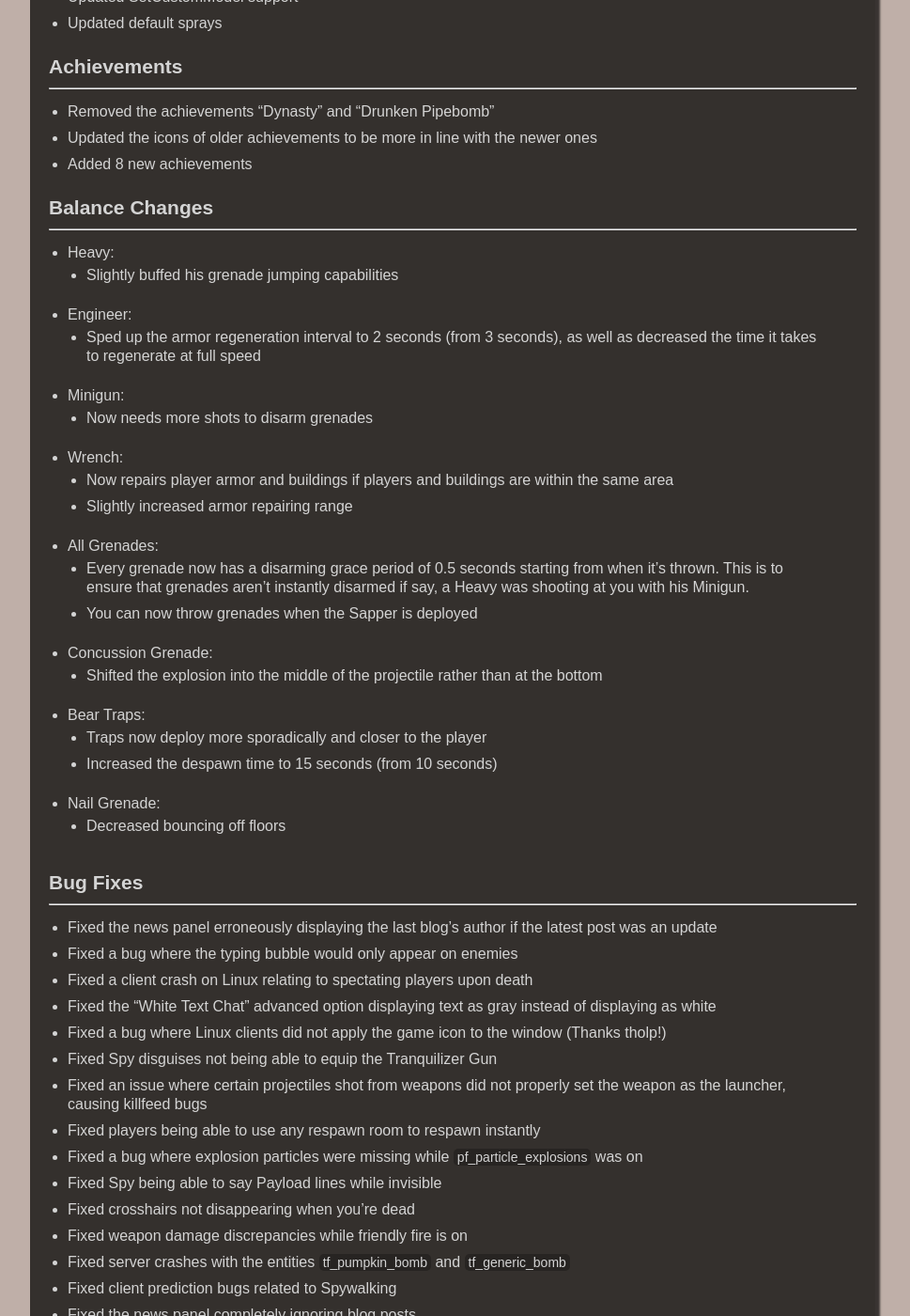
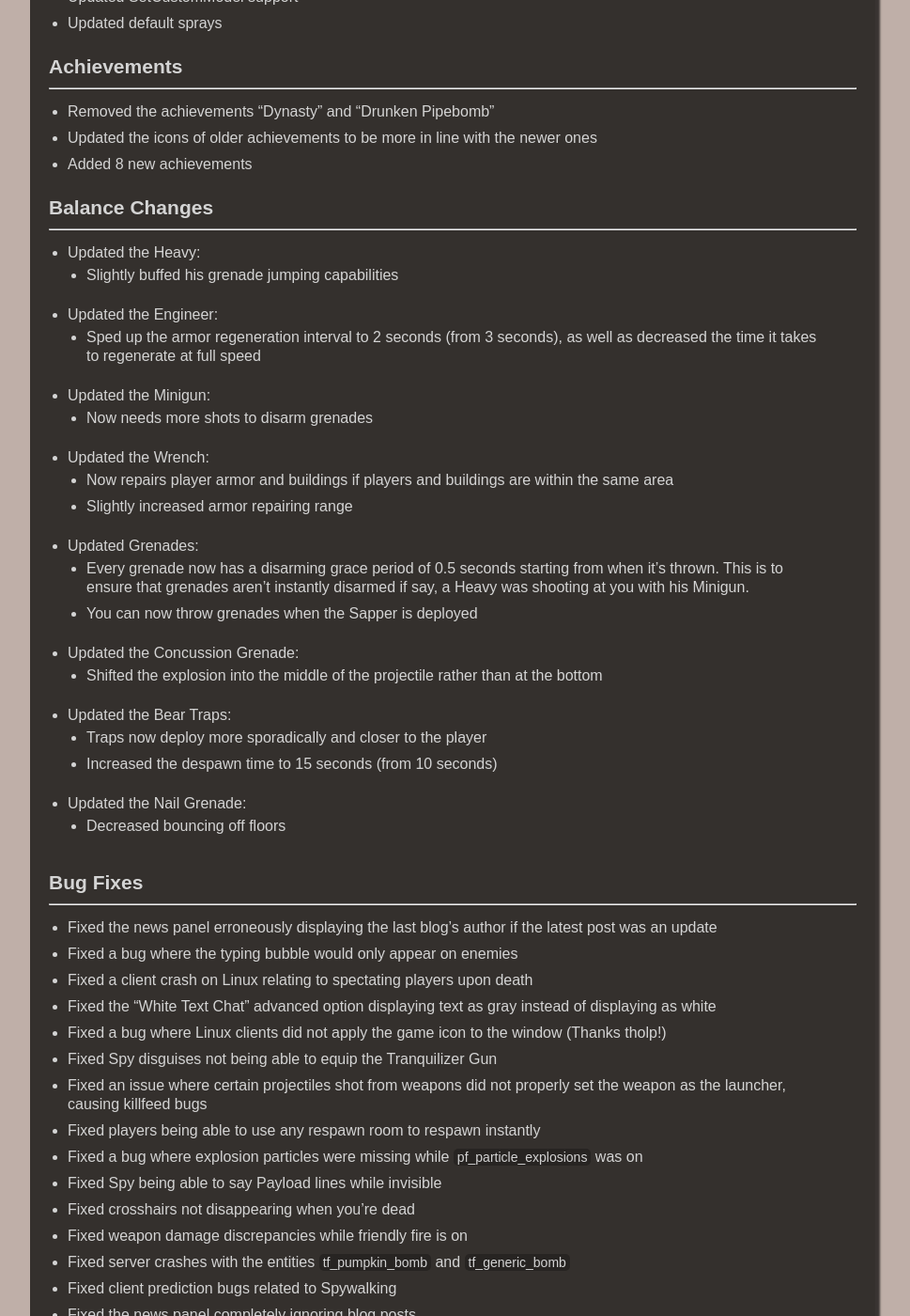
Before and after one commit to Pre-Fortress-2/PF2-Website, a Jekyll site: the page built from _posts/updates/2025-07-25-update-074.md, in a window 1280 px wide and 1400 px high, scrolled down 1175 px. Shown: the whole window at 94% size, without its empty margins (158-1127 px from the left). Built offline with Jekyll 4.4.1, drawn with Linux system fonts in a browser that asks for light colours.

Commit message:
chore: updated balance notes to say Updated X

```diff
--- a/_posts/updates/2025-07-25-update-074.md
+++ b/_posts/updates/2025-07-25-update-074.md
@@ -42,24 +42,24 @@ excerpt: "Updates to the current version of Pre Fortress 2. Including..."
 
 ## Balance Changes
 ---
-- Heavy:
+- Updated the Heavy:
 	- Slightly buffed his grenade jumping capabilities
-- Engineer:
+- Updated the Engineer:
 	- Sped up the armor regeneration interval to 2 seconds (from 3 seconds), as well as decreased the time it takes to regenerate at full speed
-- Minigun:
+- Updated the Minigun:
 	- Now needs more shots to disarm grenades
-- Wrench:
+- Updated the Wrench:
 	- Now repairs player armor and buildings if players and buildings are within the same area
 	- Slightly increased armor repairing range
-- All Grenades:
+- Updated Grenades:
 	- Every grenade now has a disarming grace period of 0.5 seconds starting from when it's thrown. This is to ensure that grenades aren't instantly disarmed if say, a Heavy was shooting at you with his Minigun.
 	- You can now throw grenades when the Sapper is deployed
-- Concussion Grenade:
+- Updated the Concussion Grenade:
 	- Shifted the explosion into the middle of the projectile rather than at the bottom
-- Bear Traps:
+- Updated the Bear Traps:
 	- Traps now deploy more sporadically and closer to the player
 	- Increased the despawn time to 15 seconds (from 10 seconds)
-- Nail Grenade:
+- Updated the Nail Grenade:
 	- Decreased bouncing off floors
 
 ## Bug Fixes
```
